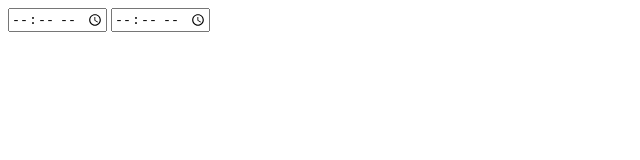
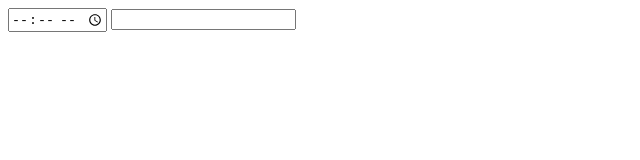
Before and after one commit to gregersrygg/jquery.timeInput, a plain HTML site: page demo/index.html in a window 1280 px wide. Shown: the whole page, without its empty margins (0-640 px from the left). Drawn offline with nearby package versions, Linux system fonts and the light colour scheme.

Commit message:
Easier to read

```diff
--- a/demo/index.html
+++ b/demo/index.html
@@ -9,11 +9,19 @@
 <body>
 
 <input type="time" name="myTime" class="time-mm-hh" min="9:00" max="18:00" step="1800" />
-<input type="time" name="myTime2" class="time-mm-hh" />
+<input type="text" name="myTime2" class="time-mm-hh" />
 
 <script type="text/javascript">
-    $("input[name='myTime']").timeInput(); // use default or html5 attributes
-    $("input[name='myTime2']").timeInput({min: "6:00", max: "15:00", step: 900}); // 15 min intervals from 6:00 am to 3:00 pm
+$(document).ready(function(){
+
+    // use settings from the input's attributes (from the html5 spec)
+    // 30 min intervals
+    $("input[name='myTime']").timeInput();
+
+    // 15 min intervals from 6:00 am to 3:00 pm
+    $("input[name='myTime2']").timeInput({min: "6:00", max: "15:00", step: 900});
+
+});
 </script>
 
 </body>
```
